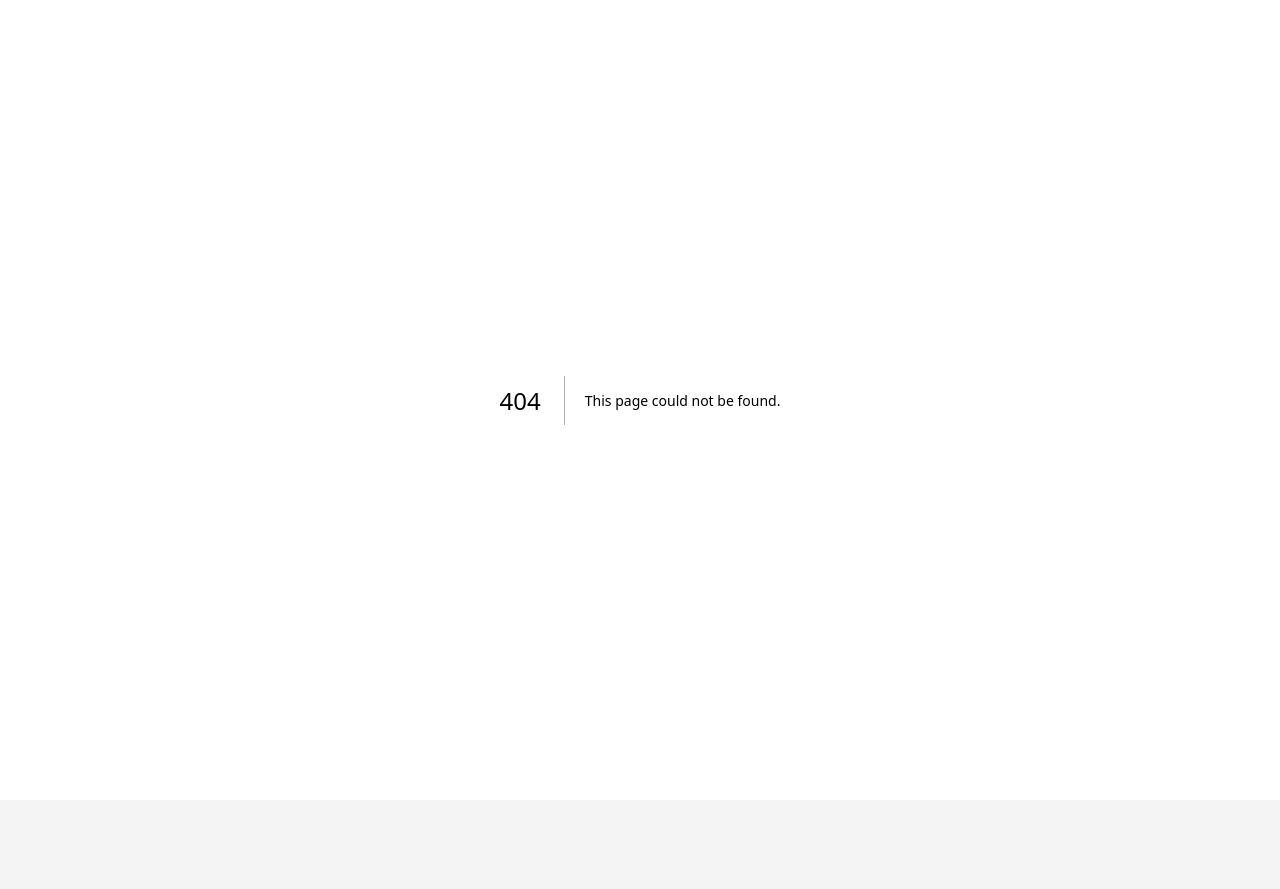
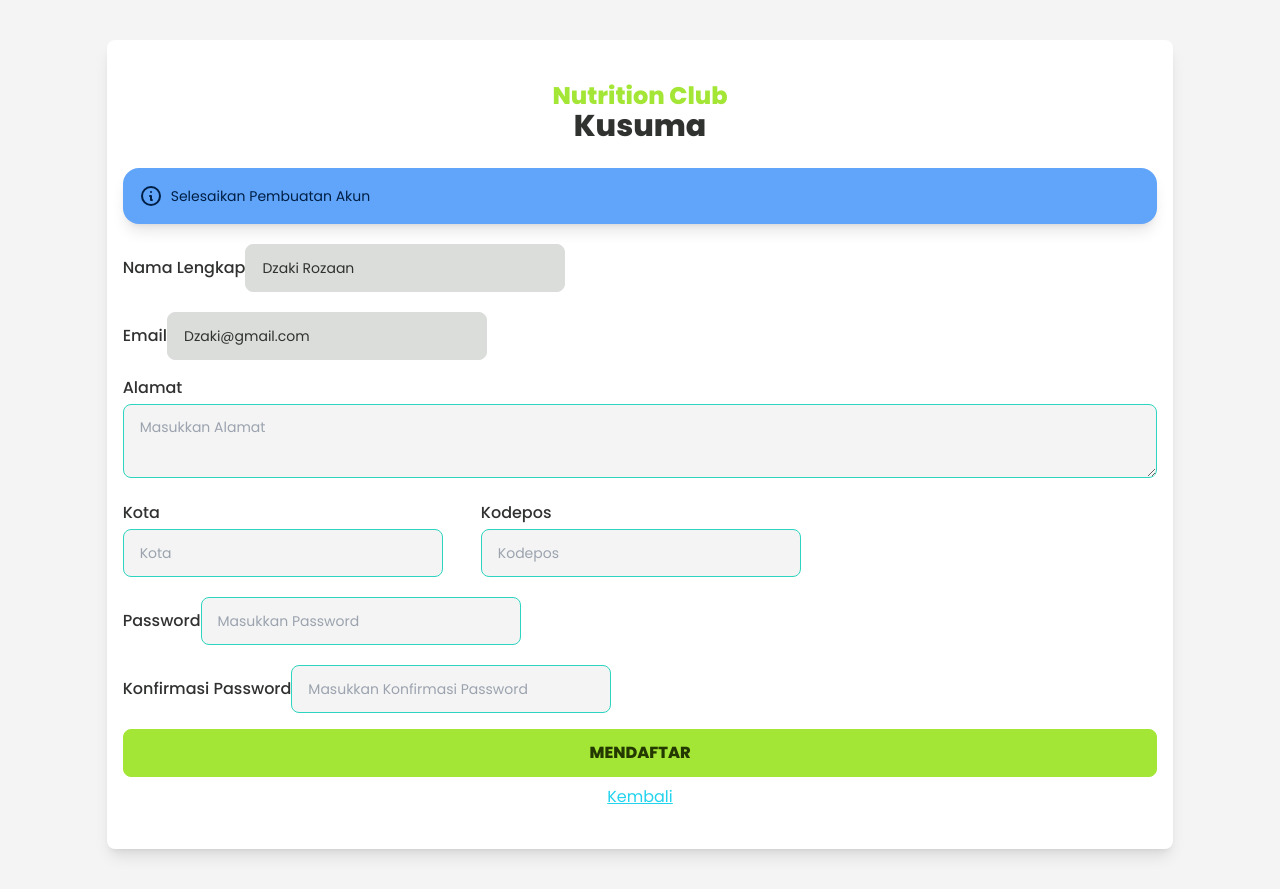
Before and after one commit to dzakirz/next-nc-kusuma, a Next.js app: page /auth/signup in a window 1280 px wide. Before the commit this address had no page. Before the commit the page ends 800 px from the top, so only its background shows below. Built offline with nearby package versions, Linux system fonts and the light colour scheme.

Commit message:
create signin and signup page done

```diff
--- /dev/null
+++ b/layouts/auth-layout.tsx
@@ -0,0 +1,5 @@
+import { ComponentWithChildren } from '@/types/props'
+
+export default function AuthLayout({ children }: ComponentWithChildren) {
+  return <div className='flex items-center justify-center w-full min-h-screen py-10'>{children}</div>
+}
--- /dev/null
+++ b/layouts/index.ts
@@ -0,0 +1,3 @@
+import AuthLayout from './auth-layout'
+
+export { AuthLayout }
--- a/pages/_app.tsx
+++ b/pages/_app.tsx
@@ -1,6 +1,11 @@
+import { AuthLayout } from '@/layouts'
 import '@/styles/globals.css'
 import type { AppProps } from 'next/app'
 
 export default function App({ Component, pageProps }: AppProps) {
-  return <Component {...pageProps} />
+  return (
+    <AuthLayout>
+      <Component {...pageProps} />
+    </AuthLayout>
+  )
 }
--- a/pages/_document.tsx
+++ b/pages/_document.tsx
@@ -4,7 +4,7 @@ export default function Document() {
   return (
     <Html lang='en'>
       <Head />
-      <body>
+      <body className='bg-base-100'>
         <Main />
         <NextScript />
       </body>
--- /dev/null
+++ b/pages/auth/signin.tsx
@@ -0,0 +1,88 @@
+import Image from 'next/image'
+
+export default function Signin() {
+  return (
+    <div className='w-10/12 px-4 py-10 space-y-2 bg-white rounded-lg shadow-lg'>
+      <header className='px-6 mb-6 font-extrabold text-center'>
+        <h2 className='-mb-1 text-2xl text-primary'>Nutrition Club</h2>
+        <h1 className='text-3xl'>Kusuma</h1>
+      </header>
+      <main className='space-y-4'>
+        <div className='shadow-lg alert alert-error'>
+          <div>
+            <svg
+              xmlns='http://www.w3.org/2000/svg'
+              className='flex-shrink-0 w-6 h-6 stroke-current'
+              fill='none'
+              viewBox='0 0 24 24'
+            >
+              <path
+                strokeLinecap='round'
+                strokeLinejoin='round'
+                strokeWidth='2'
+                d='M10 14l2-2m0 0l2-2m-2 2l-2-2m2 2l2 2m7-2a9 9 0 11-18 0 9 9 0 0118 0z'
+              />
+            </svg>
+            <span className='text-sm'>Password atau Email salah</span>
+          </div>
+        </div>
+        <form className='space-y-4'>
+          <div className='space-y-1'>
+            <label
+              htmlFor='email'
+              className='font-medium'
+            >
+              Email
+            </label>
+            <input
+              type='text'
+              id='email'
+              name='email'
+              placeholder='Masukkan Email'
+              className='w-full max-w-xs input input-borderedi input-secondary input-md'
+            />
+          </div>
+          <div className='space-y-1'>
+            <label
+              htmlFor='password'
+              className='font-medium'
+            >
+              Password
+            </label>
+            <input
+              type='password'
+              id='password'
+              name='password'
+              placeholder='Masukkan Password'
+              className='w-full max-w-xs input input-borderedi input-secondary input-md'
+            />
+          </div>
+          <div className='flex flex-col w-full border-opacity-50'>
+            <button
+              type='submit'
+              className='text-base font-extrabold btn btn-primary btn-md'
+            >
+              Masuk
+            </button>
+            <div className='divider'>Masuk atau Mendaftar</div>
+            <div className='flex items-center justify-center gap-2 font-bold btn btn-secondary btn-md'>
+              <Image
+                src='/google.svg'
+                width={20}
+                height={20}
+                alt='google'
+              />
+              <p>Dengan Google</p>
+            </div>
+          </div>
+        </form>
+      </main>
+      <footer className='text-xs text-center'>
+        <p>
+          Anda dapat <span className='font-semibold'>Masuk</span> atau <span className='font-semibold'>Mendaftar</span>{' '}
+          dengan akun <span className='font-semibold underline'>Google</span>
+        </p>
+      </footer>
+    </div>
+  )
+}
--- /dev/null
+++ b/pages/auth/signup.tsx
@@ -0,0 +1,148 @@
+export default function Signup() {
+  return (
+    <div className='w-10/12 px-4 py-10 space-y-2 bg-white rounded-lg shadow-lg'>
+      <header className='px-6 mb-6 font-extrabold text-center'>
+        <h2 className='-mb-1 text-2xl text-primary'>Nutrition Club</h2>
+        <h1 className='text-3xl'>Kusuma</h1>
+      </header>
+      <main className='space-y-4'>
+        <div className='shadow-lg alert alert-info'>
+          <div>
+            <svg
+              xmlns='http://www.w3.org/2000/svg'
+              fill='none'
+              viewBox='0 0 24 24'
+              className='flex-shrink-0 w-6 h-6 stroke-current'
+            >
+              <path
+                strokeLinecap='round'
+                strokeLinejoin='round'
+                strokeWidth='2'
+                d='M13 16h-1v-4h-1m1-4h.01M21 12a9 9 0 11-18 0 9 9 0 0118 0z'
+              ></path>
+            </svg>
+            <span className='text-sm'>Selesaikan Pembuatan Akun</span>
+          </div>
+        </div>
+        <form className='space-y-4'>
+          <div className='space-y-1'>
+            <label
+              htmlFor='name'
+              className='font-medium'
+            >
+              Nama Lengkap
+            </label>
+            <input
+              disabled
+              type='text'
+              id='name'
+              name='name'
+              value='Dzaki Rozaan'
+              className='w-full max-w-xs input input-borderedi input-secondary input-md'
+            />
+          </div>
+          <div className='space-y-1'>
+            <label
+              htmlFor='email'
+              className='font-medium'
+            >
+              Email
+            </label>
+            <input
+              disabled
+              type='text'
+              id='email'
+              name='email'
+              value='Dzaki@gmail.com'
+              className='w-full max-w-xs input input-borderedi input-secondary input-md'
+            />
+          </div>
+          <div className='space-y-1'>
+            <label
+              htmlFor='password'
+              className='font-medium'
+            >
+              Alamat
+            </label>
+            <textarea
+              className='w-full textarea textarea-bordered textarea-secondary'
+              placeholder='Masukkan Alamat'
+            />
+          </div>
+          <div className='flex gap-4'>
+            <div className='space-y-1'>
+              <label
+                htmlFor='city'
+                className='font-medium'
+              >
+                Kota
+              </label>
+              <input
+                type='city'
+                id='city'
+                name='city'
+                placeholder='Kota'
+                className='w-full max-w-xs input input-borderedi input-secondary input-md'
+              />
+            </div>
+            <div className='space-y-1'>
+              <label
+                htmlFor='postcode'
+                className='font-medium'
+              >
+                Kodepos
+              </label>
+              <input
+                type='postcode'
+                id='postcode'
+                name='postcode'
+                placeholder='Kodepos'
+                className='w-full max-w-xs input input-borderedi input-secondary input-md'
+              />
+            </div>
+          </div>
+          <div className='space-y-1'>
+            <label
+              htmlFor='password'
+              className='font-medium'
+            >
+              Password
+            </label>
+            <input
+              type='password'
+              id='password'
+              name='password'
+              placeholder='Masukkan Password'
+              className='w-full max-w-xs input input-borderedi input-secondary input-md'
+            />
+          </div>
+
+          <div className='space-y-1'>
+            <label
+              htmlFor='confpassword'
+              className='font-medium'
+            >
+              Konfirmasi Password
+            </label>
+            <input
+              type='confpassword'
+              id='confpassword'
+              name='confpassword'
+              placeholder='Masukkan Konfirmasi Password'
+              className='w-full max-w-xs input input-borderedi input-secondary input-md'
+            />
+          </div>
+          <button
+            type='submit'
+            className='w-full text-base font-extrabold btn btn-primary btn-md'
+          >
+            Mendaftar
+          </button>
+        </form>
+      </main>
+      <footer className='text-base text-center underline text-accent'>
+        <p>Kembali</p>
+      </footer>
+    </div>
+  )
+}
```
Also changed, not shown: public/google.svg (added).
